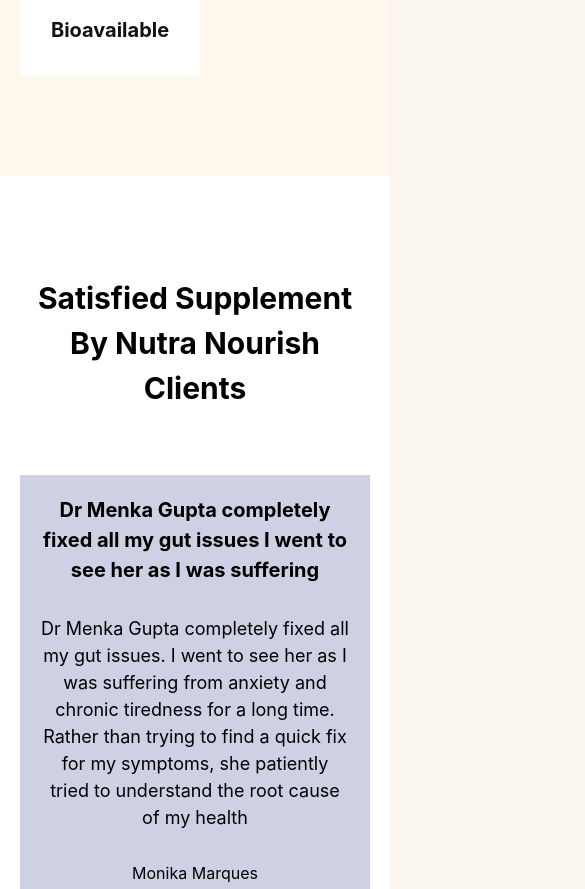
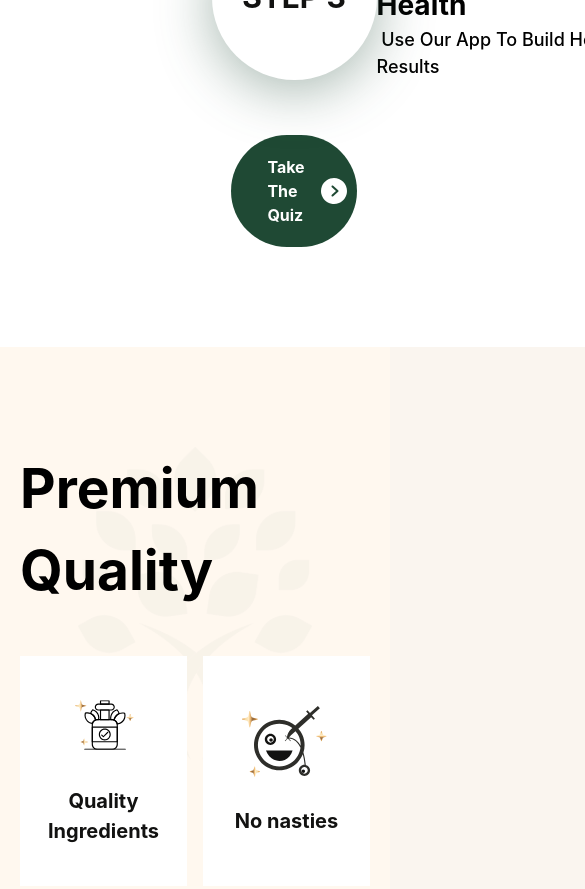
Before and after one commit to abhiseknevrio/nutra_norish_front, a React (Create React App) app: page / in a window 390 px wide. Shown: the part 9820-10709 px from the top of the page, 585 px wide, since content can reach past the window. Built offline with nearby package versions, Linux system fonts and the light colour scheme.

Commit message:
Inhance : Premium section

```diff
--- a/src/App.css
+++ b/src/App.css
@@ -5,10 +5,7 @@
 .premiumBg {
     background: url("../public/images/quality/bg.svg");
     background-repeat: no-repeat;
-    background-position: center;
-    height: 313px;
-    margin-top: 15px;
-    margin-bottom: 150px;
+    background-position: top;
 }
 
 .w-435px {
@@ -69,7 +66,7 @@
 
 .premiumSection {
     background: #FFF8EF;
-    padding: 15px 169px 150px;
+    padding: 80px 169px 150px;
 }
 
 .mt-30 {
@@ -146,8 +143,8 @@
 }
 
 .qualityCard {
-    width: 261px;
-    height: 259px;
+    width: 230px;
+    height: 230px;
     background: #FFF;
     color: #121211;
 }
@@ -262,13 +259,6 @@
         padding: 100px 20px;
     }
 
-    .qualityCard {
-        width: 180px;
-        height: 180px;
-        background: #FFF;
-        color: #121211;
-    }
-
     .feedbackSec {
         background: #FFF;
         padding: 100px 20px;
@@ -336,7 +326,7 @@
 
 
     .differenceSec {
-        padding: 100px 20px;
+        padding: 100px 40px;
     }
 
     .w-435px {
@@ -365,13 +355,6 @@
     .premiumSection {
         background: #FFF8EF;
         padding: 100px 20px;
-    }
-
-    .qualityCard {
-        width: 180px;
-        height: 180px;
-        background: #FFF;
-        color: #121211;
     }
 
     .feedbackSec {
@@ -418,3 +401,9 @@
         padding: 0px 30px;
     }
 }
+
+@media only screen and (max-width: 1720px) and (min-width: 1441px) {
+    .differenceSec {
+        padding: 100px 40px;
+    }
+}
--- a/src/App.js
+++ b/src/App.js
@@ -25,7 +25,7 @@ function App() {
         <MediaSection />
         <HealthierHappierSection />
         <NewWorldSection />
-        {/* <HowItWorks /> */}
+        <HowItWorks />
         <PremiumQuality />
         <FeedbackSectionByClient />
         <PersonalisedSection />
--- a/src/components/molecule/PremiumQuality.jsx
+++ b/src/components/molecule/PremiumQuality.jsx
@@ -35,23 +35,21 @@ const PremiumQuality = () => {
         <section className='premiumSection'>
 
             {/* For Desktop */}
-            <div className='hidden md:block'>
             <div className='premiumBg'>
-                    <div className='flex justify-center pt-16'>
+                <div className='flex justify-center mb-11'>
                     <div className='text-55px font-bold'>Premium Quality</div>
                 </div>
-                    <div className='grid grid-cols-5 mt-11'>
+                <div className='grid grid-cols-2 sm:grid-cols-3 md:grid-cols-3 lg:grid-cols-5 gap-4'>
                     {quality.map((item) => (
-                            <div key={item.id}>
+                        <div key={item.id} className='flex justify-center'>
                             <QualityCard image={item.image} text={item.text} />
                         </div>
                     ))}
                 </div>
             </div>
-            </div>
 
             {/* For Mobile */}
-            <div className='block md:hidden'>
+            {/* <div className='block md:hidden'>
                 <div className='flex justify-center'>
                     <div className='text-40px font-bold'>Premium Quality</div>
                 </div>
@@ -62,7 +60,7 @@ const PremiumQuality = () => {
                         </div>
                     ))}
                 </div>
-            </div>
+            </div> */}
         </section>
     )
 }
```
Lines whose indentation alone changed are shown as unchanged.
